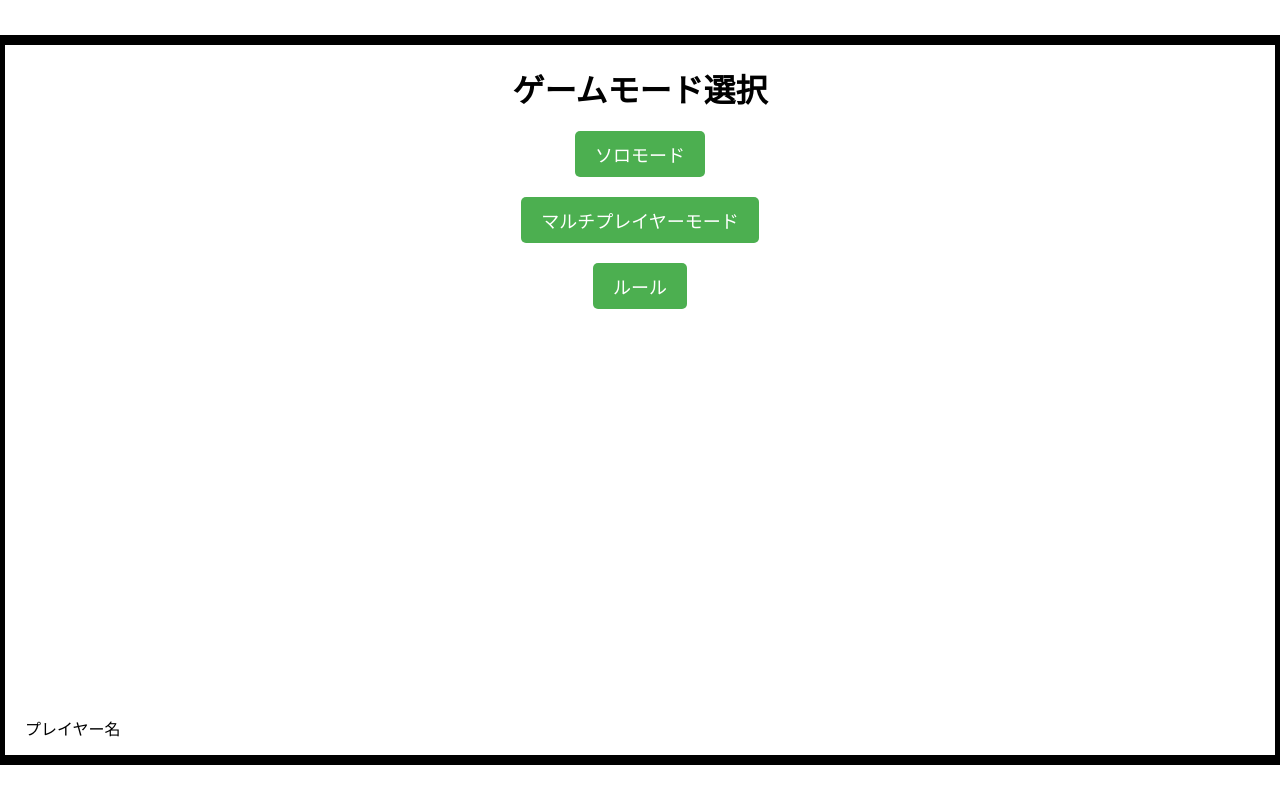
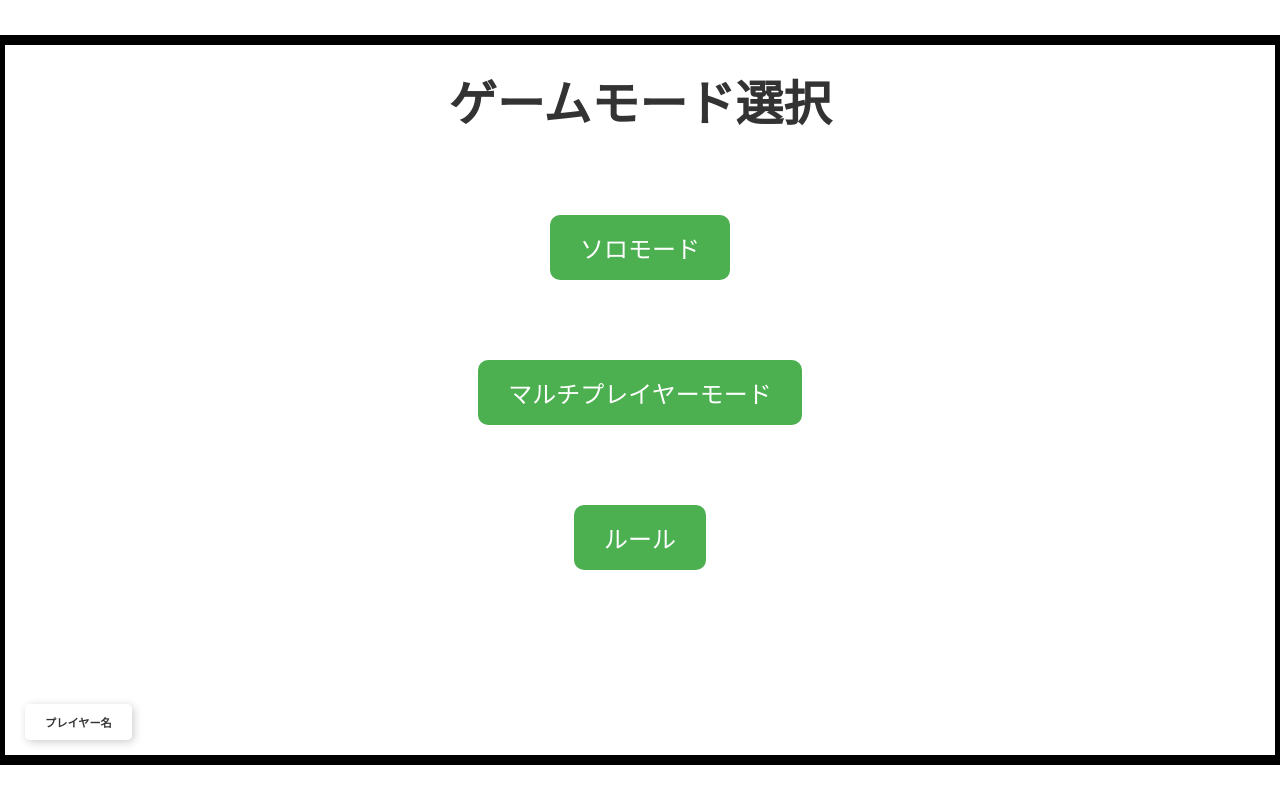
Before and after one commit to blont714/geistesblitz, a website: page public/chooseMode.html in a window 1280 px wide. Drawn offline with Linux system fonts and the light colour scheme.

Commit message:
ボタンUI改良

```diff
--- a/public/styles.css
+++ b/public/styles.css
@@ -95,23 +95,28 @@ button:hover {
 
 #mode-selection h1 {
     margin-top: 20px;
+    font-size: 3rem;
+    color: #333;
 }
 
 #mode-selection button {
     display: block;
-    margin: 20px auto;
-    padding: 10px 20px;
-    font-size: 18px;
+    margin: 80px auto;
+    padding: 15px 30px;
+    font-size: 1.5rem;
     background-color: #4CAF50;
     color: white;
     border: none;
-    border-radius: 5px;
+    border-radius: 10px;
     cursor: pointer;
+    transition: background-color 0.3s ease, transform 0.3s ease; /* スムーズな色変化とサイズ変化 */
 }
 
 #mode-selection button:hover {
-    background-color: #45a049;
+    background-color: #ff5722; /* オレンジ色に変更 */
+    transform: scale(1.05); /* ホバー時にボタンが少し大きくなる */
 }
+
 
 /* ソロモードの画面構成 */
 #question-container {
@@ -180,8 +185,13 @@ button:hover {
     position: absolute;
     bottom: 20px;
     left: 20px;
-    font-size: 16px;
-    color: black;
+    font-size: 0.7rem; /* 少し大きめのフォントサイズ */
+    color: #333; /* シックな暗めのグレー */
+    background-color: rgba(255, 255, 255, 0.7); /* 少し透けた白い背景 */
+    padding: 10px 20px;
+    border-radius: 5px; /* 角を丸く */
+    box-shadow: 2px 2px 8px rgba(0, 0, 0, 0.2); /* 軽い影をつけて浮いている感じに */
+    font-weight: bold;
 }
 
 /* 判定結果の表示スタイル */
@@ -240,11 +250,16 @@ button:hover {
 
 #return-button {
     font-size: 1.5rem;
-    padding: 10px 20px;
+    padding: 15px 30px;
+    background-color: #4CAF50;
+    color: white;
+    border: none;
+    border-radius: 10px;
     cursor: pointer;
+    transition: background-color 0.3s ease, transform 0.3s ease; /* スムーズな色変化とサイズ変化 */
 }
 
-
 #return-button:hover {
-    background-color: #e64a19; /* ホバー時に少し濃いオレンジ色 */
+    background-color: #ff5722; /* オレンジ色に変更 */
+    transform: scale(1.05); /* ホバー時に少し大きくなる */
 }
```
Also changed, not shown: public/result.html (+1 -1 lines).
